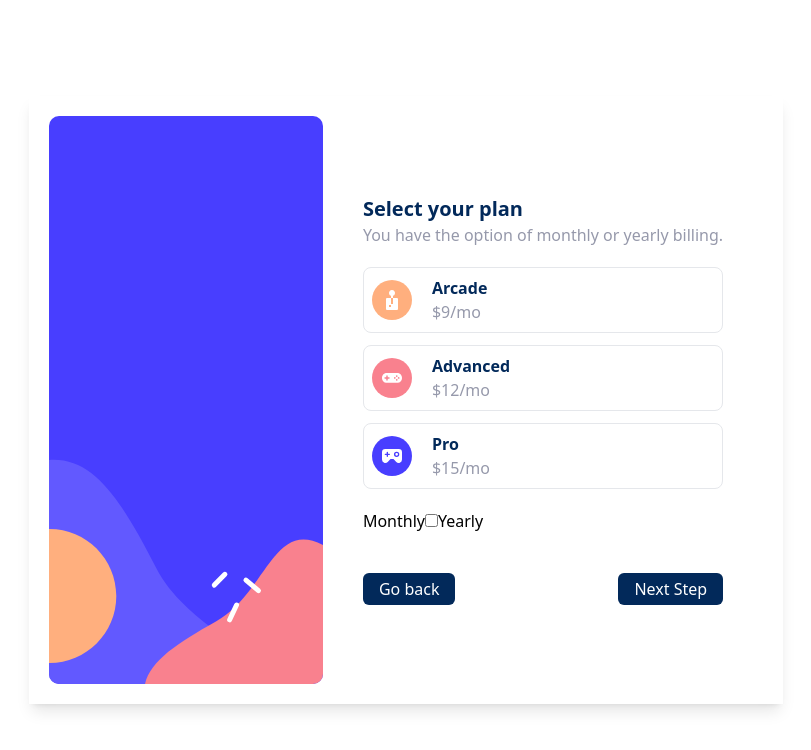
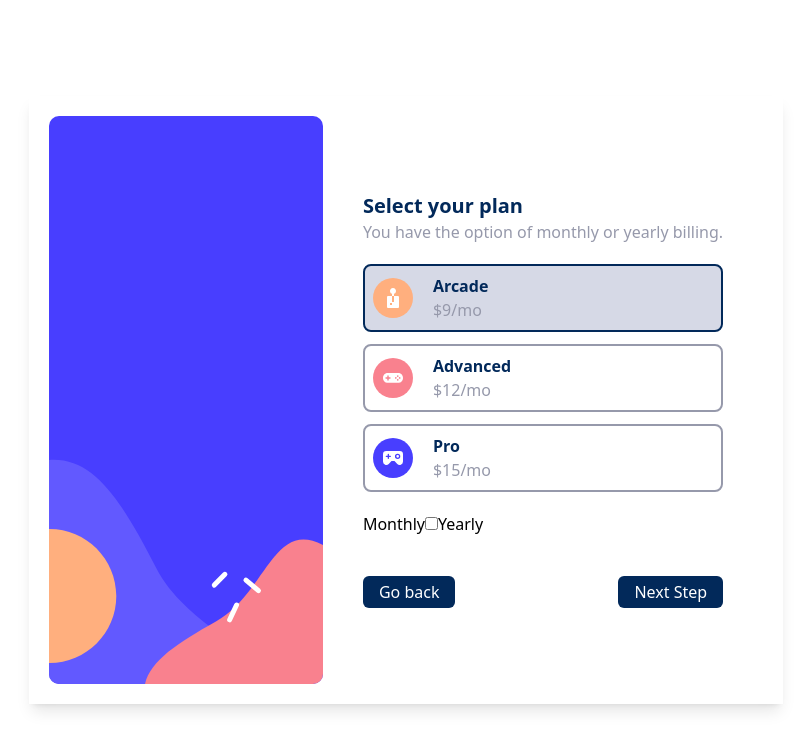
Before and after one commit to AlexCiobanu47/multi-step-form, a React (Vite) app: page / in a window 1280 px wide. Both pictures are taken after a click on the button "Next Step". Shown: the top 750 px of the page, without its empty margins (234-1045 px from the left). Built offline with nearby package versions, Linux system fonts and the light colour scheme.

Commit message:
added selection styles for the plan options

```diff
--- a/src/App.tsx
+++ b/src/App.tsx
@@ -79,6 +79,7 @@ function App() {
             nextState={incrementState}
             setMonthly={setMonthly}
             isMonthly={isMonthly}
+            plan={plan}
           />
         )}
         {currentState == 3 && (
--- a/src/components/PlanCard.tsx
+++ b/src/components/PlanCard.tsx
@@ -8,6 +8,7 @@ interface PlanCardProps {
   nextState: () => void;
   setMonthly: () => void;
   isMonthly: boolean;
+  plan: number;
 }
 const PlanCard: React.FC<PlanCardProps> = ({
   setOption,
@@ -15,6 +16,7 @@ const PlanCard: React.FC<PlanCardProps> = ({
   previousState,
   setMonthly,
   isMonthly,
+  plan,
 }) => {
   const handleOption1Click = () => {
     setOption(1);
@@ -46,7 +48,9 @@ const PlanCard: React.FC<PlanCardProps> = ({
       <form className="my-5">
         <div className="flex flex-col gap-3">
           <div
-            className={`border rounded-lg cursor-pointer flex gap-5 p-2 `}
+            className={`border-2 ${
+              plan === 1 ? "border-MarineBlue bg-LightGray" : "border-CoolGray"
+            } rounded-lg cursor-pointer flex gap-5 p-2 `}
             onClick={handleOption1Click}
           >
             <img src={arcadeIcon} alt="" />
@@ -63,7 +67,9 @@ const PlanCard: React.FC<PlanCardProps> = ({
             </div>
           </div>
           <div
-            className={`border rounded-lg cursor-pointer flex gap-5 p-2 `}
+            className={`border-2 ${
+              plan === 2 ? "border-MarineBlue bg-LightGray" : "border-CoolGray"
+            } rounded-lg cursor-pointer flex gap-5 p-2 `}
             onClick={handleOption2Click}
           >
             <img src={advancedIcon} alt="" />
@@ -80,7 +86,9 @@ const PlanCard: React.FC<PlanCardProps> = ({
             </div>
           </div>
           <div
-            className={`border rounded-lg cursor-pointer flex gap-5 p-2 `}
+            className={`border-2 ${
+              plan === 3 ? "border-MarineBlue bg-LightGray" : "border-CoolGray"
+            } rounded-lg cursor-pointer flex gap-5 p-2 `}
             onClick={handleOption3Click}
           >
             <img src={proIcon} alt="" />
```
